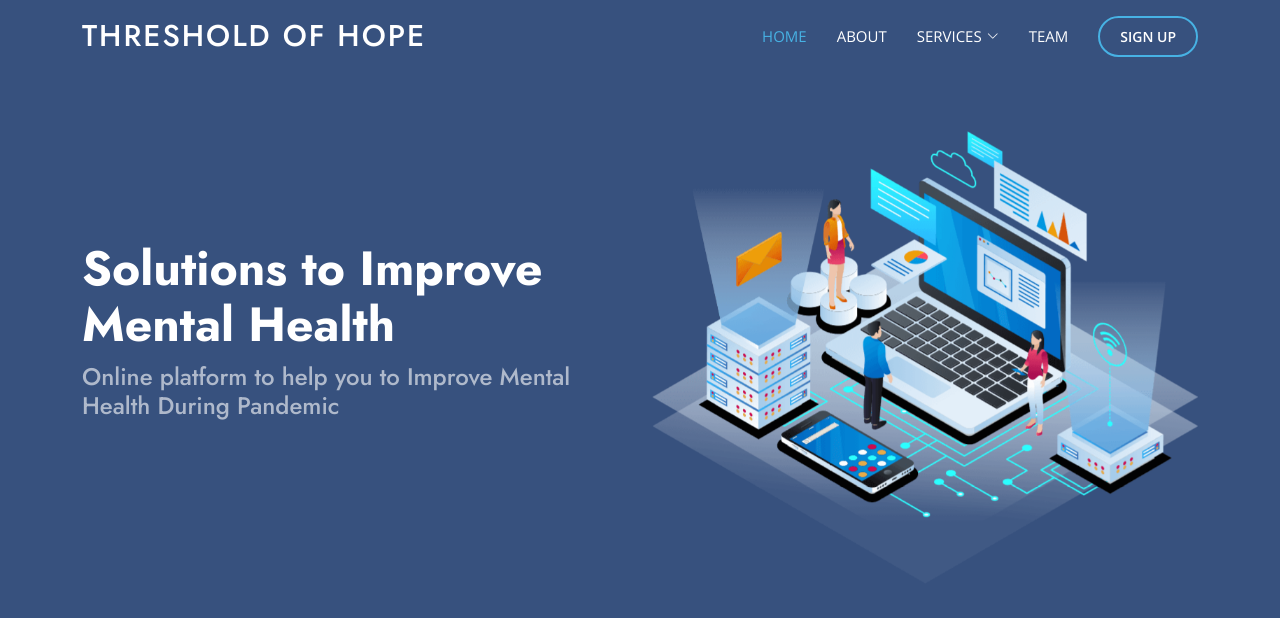
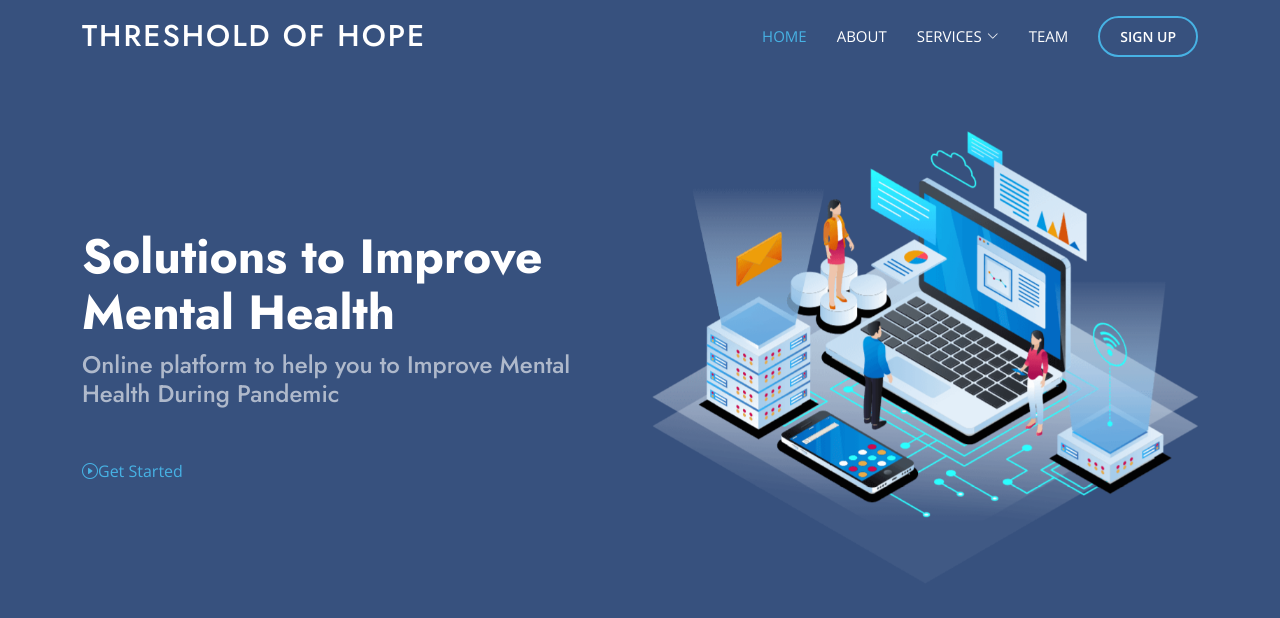
Before and after one commit to thresholdofhope/thresholdofhope, a plain HTML site: page index.html in a window 1280 px wide. Shown: the top 618 px of the page. Drawn offline with nearby package versions, Linux system fonts and the light colour scheme.

Commit message:
Update index.html

```diff
--- a/index.html
+++ b/index.html
@@ -100,7 +100,10 @@
           <h2>
             Online platform to help you to Improve Mental Health During Pandemic
           </h2>
+         <div class="d-flex justify-content-center justify-content-lg-start">
 
+            <a href="signup.html" ><i class="bi bi-play-circle"></i><span>Get Started</span></a>
+          </div>
         </div>
         <div class="col-lg-6 order-1 order-lg-2 hero-img" data-aos="zoom-in" data-aos-delay="200">
           <img src="assets/img/hero-img.png" class="img-fluid animated" alt="" />
```
